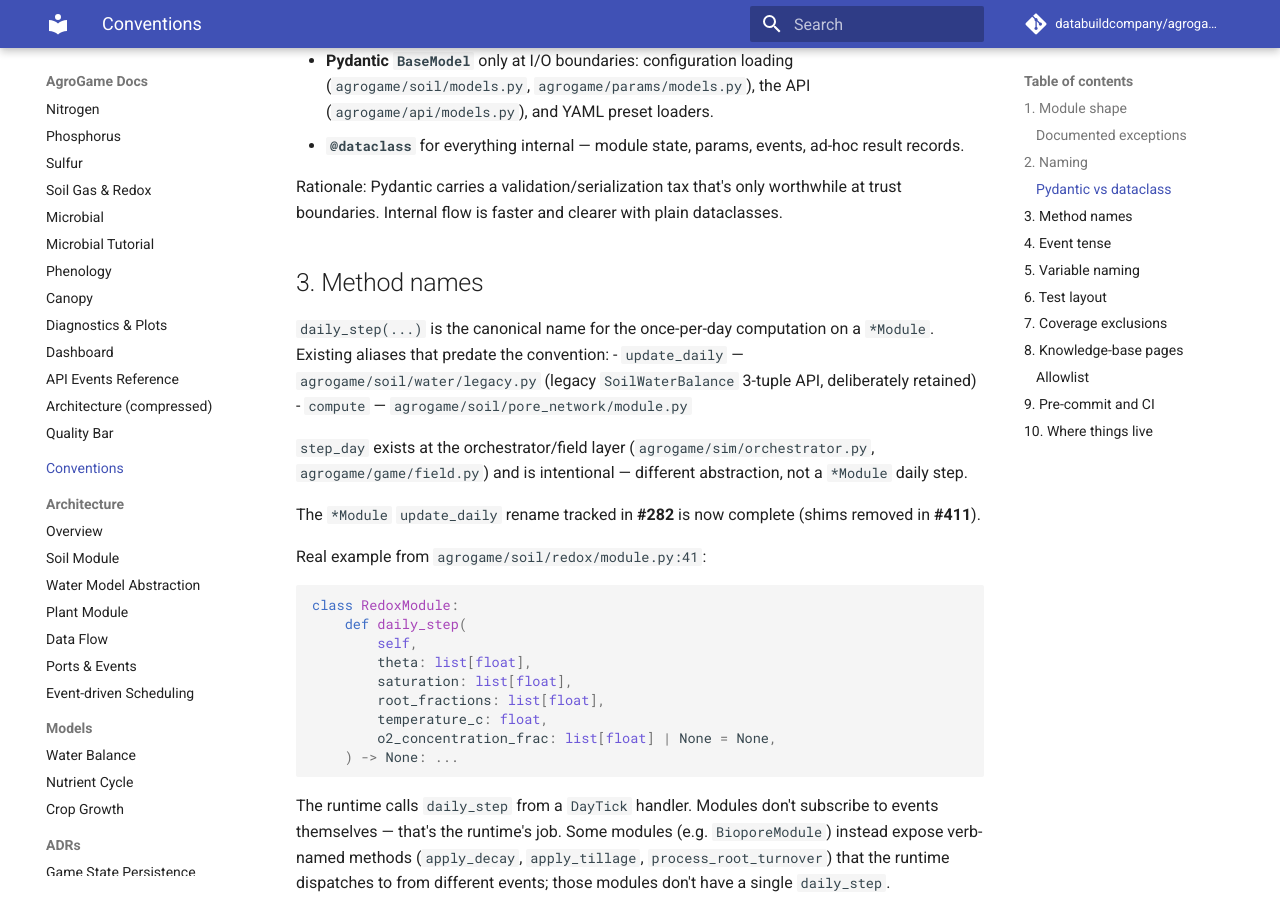
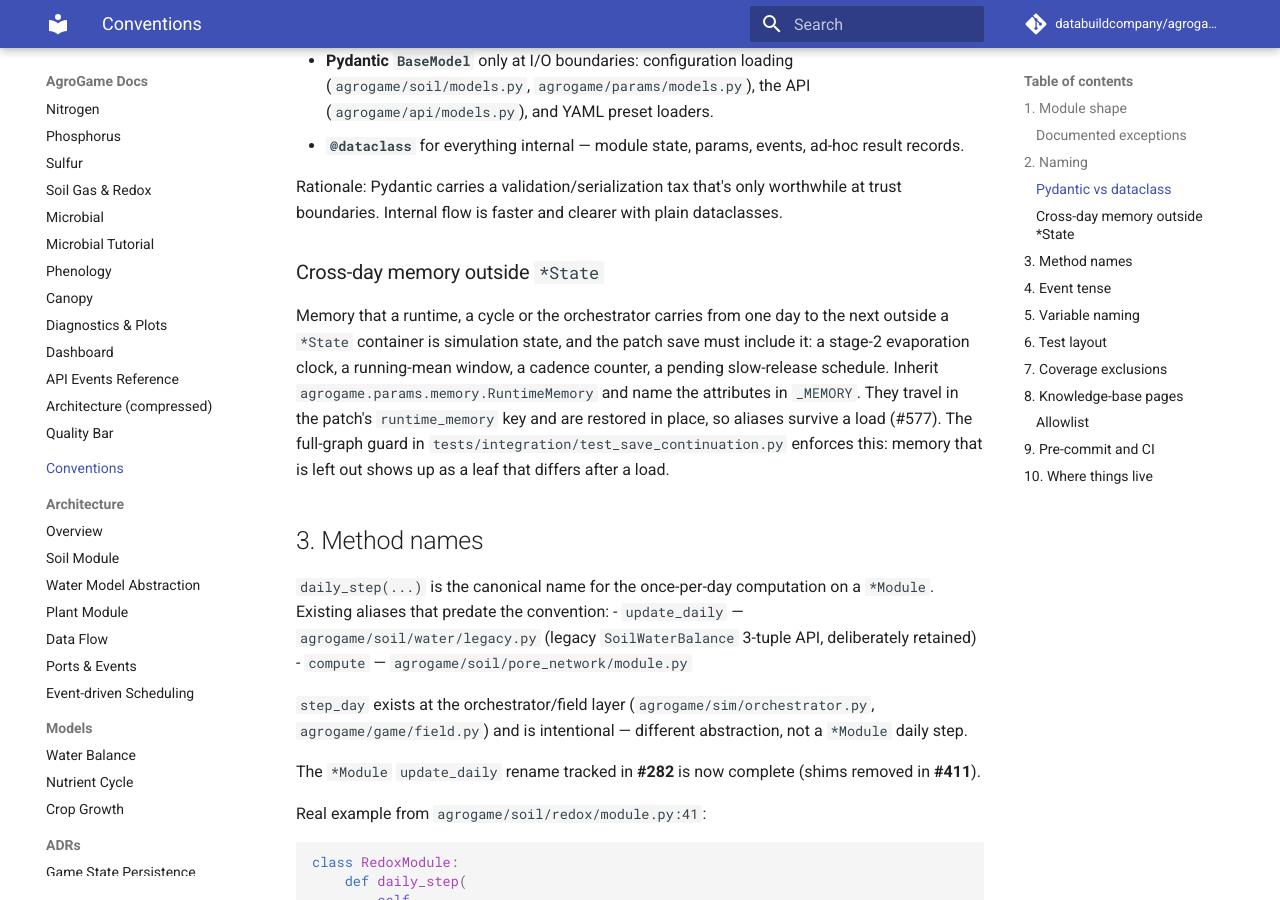
Before and after one commit to gedejong/agrogame, an MkDocs documentation site: the page built from docs/conventions.md, in a window 1280 px wide and 900 px high, scrolled down 1993 px. Built offline with MkDocs 1.6.1 and Material for MkDocs 9.7.7, drawn with Linux system fonts in a browser that asks for light colours; comment, search, counter and statistics services are not loaded.

Commit message:
docs(#577): cross-day memory outside *State belongs in the patch save
Co-Authored-By: Claude Opus 5.5 <noreply@anthropic.com>

```diff
--- a/docs/conventions.md
+++ b/docs/conventions.md
@@ -67,6 +67,18 @@ singular regardless. Ad-hoc and not worth a rename; flagged for review under #28
 Rationale: Pydantic carries a validation/serialization tax that's only
 worthwhile at trust boundaries. Internal flow is faster and clearer with
 plain dataclasses.
+
+### Cross-day memory outside `*State`
+
+Memory that a runtime, a cycle or the orchestrator carries from one day to
+the next outside a `*State` container is simulation state, and the patch
+save must include it: a stage-2 evaporation clock, a running-mean window, a
+cadence counter, a pending slow-release schedule. Inherit
+`agrogame.params.memory.RuntimeMemory` and name the attributes in `_MEMORY`.
+They travel in the patch's `runtime_memory` key and are restored in place,
+so aliases survive a load (#577). The full-graph guard in
+`tests/integration/test_save_continuation.py` enforces this: memory that
+is left out shows up as a leaf that differs after a load.
 
 ## 3. Method names
 
```
